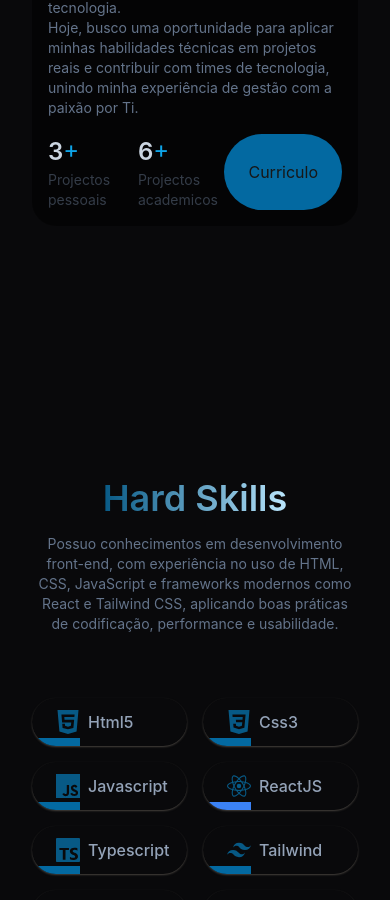
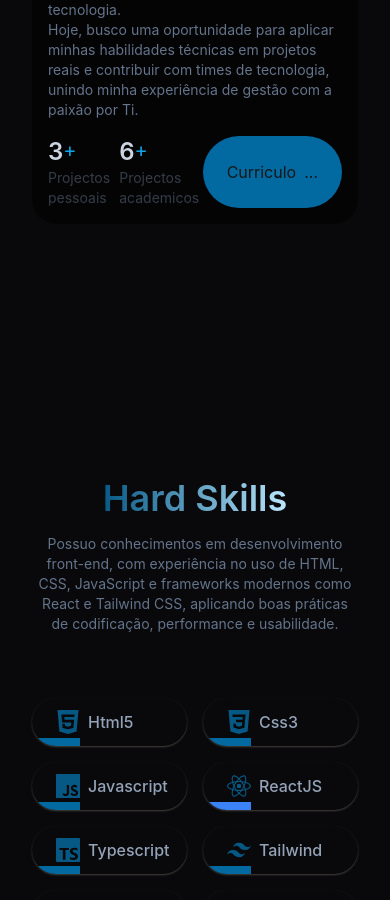
Before and after one commit to walacer72/portfolio-walace, a Next.js app: page / in a window 390 px wide. Shown: the part 1370-2270 px from the top of the page. Built offline with nearby package versions, Linux system fonts and the light colour scheme.

Commit message:
butão curriculo aboult

```diff
--- a/src/components/aboult.tsx
+++ b/src/components/aboult.tsx
@@ -18,23 +18,23 @@ export const Aboult = () => {
                     <p className="text-sm text-slate-500 md:leading-relaxed">Hoje, busco uma oportunidade para aplicar minhas habilidades técnicas em projetos reais e contribuir com times de tecnologia, unindo minha experiência de gestão com a paixão por Ti.</p>
 
                     <div className="flex justify-between mt-4">
-                        <div className="flex gap-4 items-center ">
+                        <div className="flex md:gap-4 items-center ">
                             <div className="flex flex-col">
                                 <div className="flex items-center">
                                     <div className="text-slate-300 text-2xl md:text-4xl font-semibold">3</div>
-                                    <span className="text-sky-500 text-2xl mb-1">+</span>
+                                    <span className="text-sky-500 text-xl md:text-2xl mb-1">+</span>
                                 </div>
                                 <p className="text-sm text-slate-500 opacity-50">Projectos pessoais</p>
                             </div>
                             <div className="flex flex-col">
                                 <div className="flex items-center">
                                     <div className="text-slate-300 text-2xl md:text-4xl font-semibold">6</div>
-                                    <span className="text-sky-500 text-2xl mb-1">+</span>
+                                    <span className="text-sky-500 text-xl md:text-2xl mb-1">+</span>
                                 </div>
                                 <p className="text-sm text-slate-500 opacity-50">Projectos academicos</p>
                             </div>
                         </div>
-                        <button className="bg-sky-700 rounded-full inline-block transition-all ease-in px-6 hover:-translate-y-2">Curriculo</button>
+                        <button className="bg-sky-700 rounded-full flex items-center gap-2 transition-all ease-in px-6 hover:-translate-y-2">Curriculo <span>...</span></button>
                     </div>
                 </div>
             </div>
```
